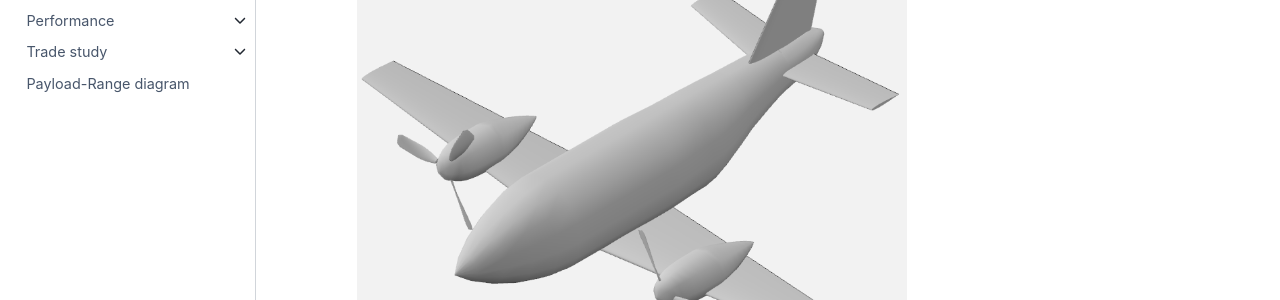
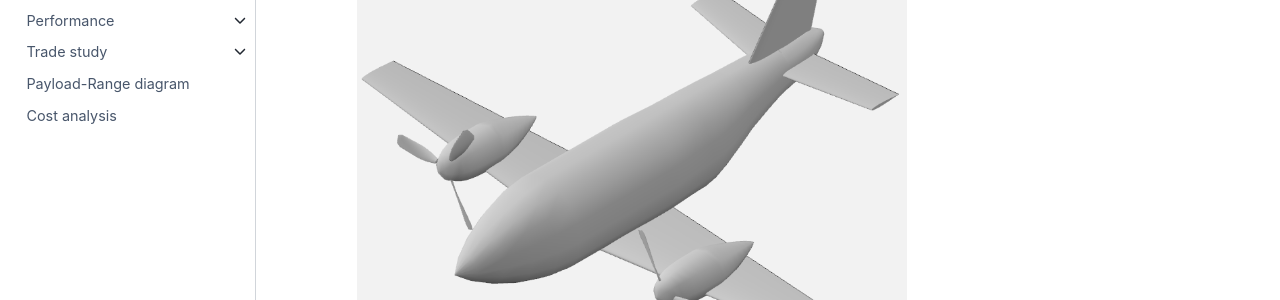
Before and after one commit to ComputationalDesignLab/aircraft-design, a Jupyter Book: the page built from book/configuration.md, in a window 1280 px wide and 1243 px high. Shown: the part 734-1034 px from the top of the window. Built offline with Jupyter Book 1.0.4 settings and Sphinx 7.4.7 and the Sphinx Book theme 1.1.4, drawn with Linux system fonts in a browser that asks for light colours; pages that are not in the unit, such as notebooks, are missing from menus.

Commit message:
added unit cost into toc

```diff
--- a/book/_toc.yml
+++ b/book/_toc.yml
@@ -66,3 +66,5 @@
           - file: trade_study/constraint.ipynb
       - file: trade_study/ar_study.ipynb
   - file: trade_study/payload_range.ipynb
+  - file: cost/intro
+  - file: cost/unit_cost
```
